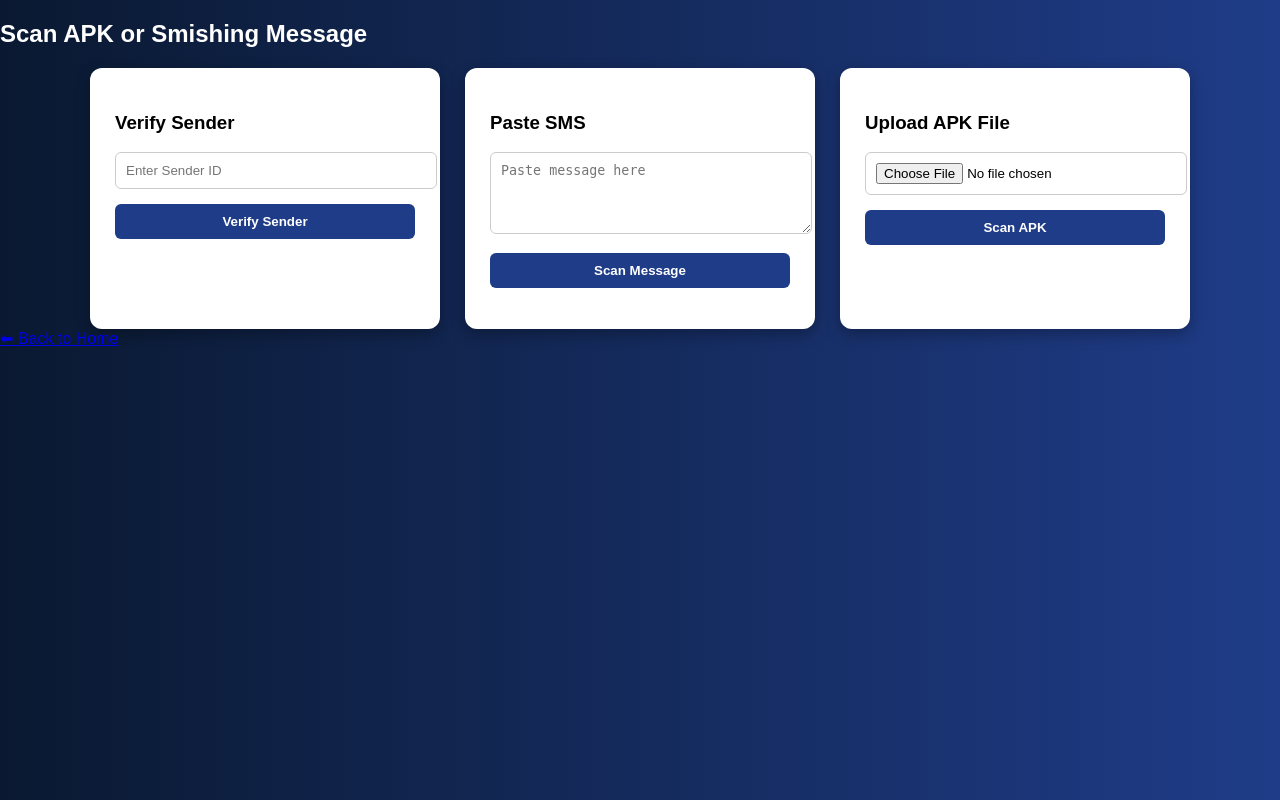
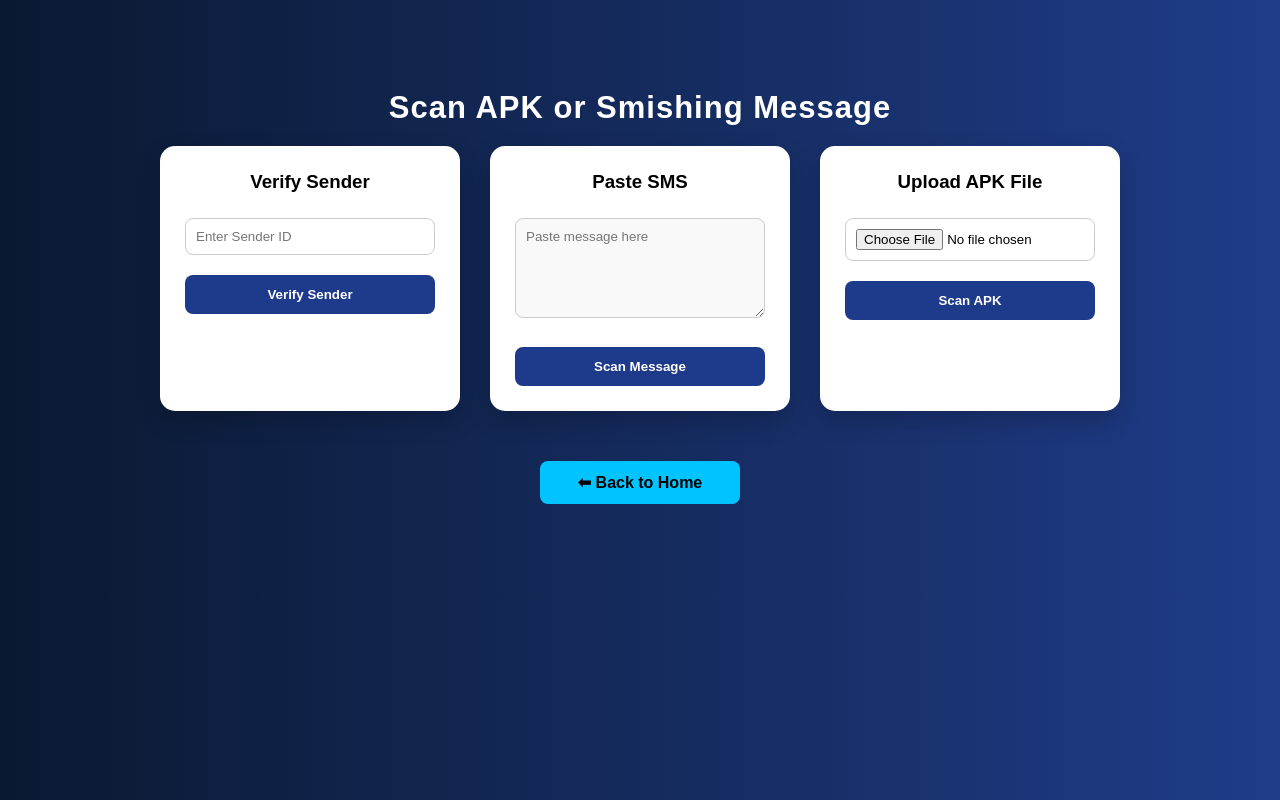
Before and after one commit to rudannimili-99/apkonic, a Flask app: page /scan in a window 1280 px wide. Run offline with Flask 3, Linux system fonts and the light colour scheme.

Commit message:
style.css

```diff
--- a/static/style.css
+++ b/static/style.css
@@ -1,193 +1,514 @@
-/* ===== GLOBAL ===== */
-body {
-    margin: 0;
-    font-family: Arial, sans-serif;
-    background: linear-gradient(to right, #0a1931, #1f3c88);
+/* HERO SECTION (home page) */
+.hero {
+    display: flex;
+    flex-direction: column;
+    justify-content: center;
+    align-items: center;
+    height: 90vh;
+    text-align: center;
     color: white;
 }
 
-/* ===== NAVBAR ===== */
+.hero h1 {
+    font-size: 40px;
+    margin-bottom: 10px;
+}
+
+.hero p {
+    font-size: 18px;
+    margin-bottom: 20px;
+}
+
+/* BUTTON */
+.hero button {
+    padding: 10px 20px;
+    background: white;
+    color: #1f3c88;
+    border: none;
+    border-radius: 6px;
+    cursor: pointer;
+}
+
+.hero button:hover {
+    background: #ddd;
+}
+body{
+            margin:0;
+            font-family: Arial, sans-serif;
+            background: linear-gradient(to right,#0a1931,#1f3c88);
+            color:white;
+            padding:50px 20px;
+        }
+
+        h1{
+            text-align:center;
+            margin-bottom:40px;
+        }
+
+        .container{
+            width: 100%;
+            max-width:1400px;
+            margin:auto;
+            display:flex;
+            flex-direction:column;
+            gap:30px;
+        }
+
+        .card{
+            background:white;
+            color:black;
+            padding:30px;
+            border-radius:15px;
+            box-shadow:0 8px 20px rgba(0,0,0,0.3);
+        }
+
+        .card h2{
+            color:#1f3c88;
+            margin-bottom:15px;
+        }
+
+        .card p{
+            line-height:1.6;
+            font-size:15px;
+        }
+
+        .back-btn{
+            display:block;
+            width:200px;
+            text-align:center;
+            margin:50px auto 0;
+            padding:12px;
+            background:#00c3ff;
+            color:black;
+            border-radius:8px;
+            text-decoration:none;
+            font-weight:bold;
+        }
+
+        .back-btn:hover{
+            background:#00aaff;
+        }
+        body{
+            font-family: Arial;
+            background: linear-gradient(to right,#0a1931,#1f3c88);
+            color:white;
+            text-align:center;
+            padding:50px;
+        }
+
+        .form-box{
+            background:white;
+            color:black;
+            max-width:500px;
+            margin:auto;
+            padding:30px;
+            border-radius:10px;
+        }
+
+        input, textarea{
+            width:100%;
+            padding:10px;
+            margin:10px 0;
+        }
+
+        button{
+            padding:10px 20px;
+            background:#1f3c88;
+            color:white;
+            border:none;
+        }
+        *{
+  margin:0;
+  padding:0;
+  box-sizing:border-box;
+  font-family: Arial, sans-serif;
+}
+
+body{
+  background:#f4f7fb;
+}
+
+/* Navbar */
 header {
-    position: fixed;
+    position: fixed;   /* 🔥 navbar ko top pe fix karega */
     top: 0;
+    left: 0;
     width: 100%;
     background: rgba(0, 0, 0, 0.8);
+    color: white;
     display: flex;
     justify-content: space-between;
     align-items: center;
     padding: 15px 30px;
     z-index: 1000;
 }
-
-.logo {
-    font-size: 22px;
-    font-weight: bold;
+.logo{
+  font-size:22px;
+  font-weight:bold;
 }
 
-nav a {
-    color: white;
-    margin-left: 20px;
-    text-decoration: none;
-    font-weight: bold;
+nav a{
+  color:white;
+  text-decoration:none;
+  margin-left:20px;
+  font-size:16px;
 }
 
-nav a:hover {
-    color: #00c3ff;
+nav a:hover{
+  color:#00c3ff;
 }
 
-/* ===== HERO (HOME PAGE) ===== */
-.hero {
-    display: flex;
-    flex-direction: column;
-    justify-content: flex-start;
-    align-items: center;
-    padding-top: 140px;
-    height: 100vh;
+/* Hero Section */
+.hero{
+  height:80vh;
+  background:linear-gradient(to right,#0a1931,#1f3c88);
+  color:white;
+  text-align:center;
+  padding-top:150px;
+}
+
+.hero h1{
+  font-size:40px;
+  margin-bottom:20px;
+}
+
+.hero p{
+  font-size:18px;
+  margin-bottom:30px;
+}
+
+.hero button{
+  padding:12px 25px;
+  border:none;
+  background:#00c3ff;
+  color:black;
+  font-size:16px;
+  border-radius:5px;
+  cursor:pointer;
+}
+
+.hero button:hover{
+  background:#00aaff;
+}
+
+/* Scan Section */
+.scan{
+  padding:60px 50px;
+  text-align:center;
+}
+
+.scan h2{
+  margin-bottom:40px;
+}
+
+.scan-box{
+  display:flex;
+  justify-content:center;
+  gap:30px;
+  flex-wrap: wrap;
+}
+
+.card{
+  background:white;
+  padding:25px;
+  width:300px;
+  border-radius:10px;
+  box-shadow:0 0 10px rgba(0,0,0,0.1);
+}
+
+.card h3{
+  margin-bottom:15px;
+}
+
+.card input,
+.card textarea{
+  width:100%;
+  padding:10px;
+  margin-bottom:15px;
+  border-radius:5px;
+  border:1px solid #ccc;
+}
+
+.card button{
+  padding:10px 20px;
+  background:#1f3c88;
+  color:white;
+  border:none;
+  border-radius:5px;
+  cursor:pointer;
+}
+
+.card button:hover{
+  background:#0a1931;
+}
+
+/* Features */
+.features{
+  background:#e3f2fd;
+  padding:60px 50px;
+  text-align:center;
+}
+
+.feature-box{
+  display:flex;
+  justify-content:center;
+  gap:20px;
+}
+
+.feature{
+  background:white;
+  padding:20px;
+  border-radius:10px;
+  width:200px;
+  box-shadow:0 0 10px rgba(0,0,0,0.1);
+  font-size:16px;
+}
+
+/* ===== SCAN PAGE CLEAN UI ===== */
+
+.scan-container {
+    padding: 40px;
     text-align: center;
 }
+.scan-container h2 {
+    text-align: center;
+    font-size: 31px;
+    font-weight: bold;
+    color: white;
+    letter-spacing: 1px;
+    margin-top: 0px;   /* ya -10px bhi try kar sakte ho */
+    margin-bottom: 20px;
+}
 
-.hero h1 {
-    font-size: 42px;
+.cards {
+    display: flex;
+    justify-content: center;
+    gap: 30px;
+    flex-wrap: wrap;
+}
+
+/* CARD */
+.card {
+    background: #ffffff;   /* white box */
+    color: #000000;        /* black text */
+    width: 300px;
+    padding: 25px;
+    border-radius: 15px;
+    box-shadow: 0 10px 25px rgba(0,0,0,0.2);
+}
+
+/* TITLE */
+.card h2 {
+    margin-bottom: 15px;
+    color: #111;
+}
+
+/* TEXTAREA */
+.card textarea {
+    width: 100%;
+    height: 100px;
+    padding: 10px;
+    border-radius: 8px;
+    border: 1px solid #ccc;
+    background: #f9f9f9;
+    color: black;
+}
+
+/* INPUT */
+.card input {
+    width: 100%;
+    padding: 10px;
+    border-radius: 8px;
+    border: 1px solid #ccc;
     margin-bottom: 10px;
 }
 
-.hero p {
-    font-size: 18px;
-    margin-bottom: 20px;
-    max-width: 600px;
-}
-
 /* BUTTON */
-.hero button {
-    padding: 12px 25px;
-    background: #00c3ff;
-    color: black;
+.card button {
+    width: 100%;
+    padding: 12px;
+    margin-top: 10px;
     border: none;
-    border-radius: 6px;
+    border-radius: 8px;
+    background: #1e3a8a;  /* dark blue */
+    color: white;
+    font-weight: bold;
     cursor: pointer;
-    font-weight: bold;
-}
-
-.hero button:hover {
-    background: #00a6d6;
-}
-
-/* ===== COMMON CONTAINER ===== */
-.container {
-    width: 90%;
-    max-width: 1100px;
-    margin: 120px auto;
-    text-align: center;
-}
-
-/* ===== CARDS (SCAN + FEATURES) ===== */
-.cards {
-    display: flex;
-    gap: 25px;
-    justify-content: center;
-    flex-wrap: wrap;
-}
-
-.card {
-    background: white;
-    color: black;
-    padding: 25px;
-    width: 300px;
-    border-radius: 12px;
-    box-shadow: 0 5px 15px rgba(0,0,0,0.3);
     transition: 0.3s;
 }
 
-.card:hover {
+/* HOVER */
+.card button:hover {
+    background: #162d6b;
+}
+
+/* RESULT BOX */
+.result-box{
+    margin-top:15px;
+    padding:15px;
+    border-radius:10px;
+    text-align:left;
+    font-size:14px;
+}
+
+/* SAFE */
+.safe{
+    border:2px solid green;
+    color:green;
+}
+
+/* SUSPICIOUS */
+.suspicious{
+    border:2px solid orange;
+    color:orange;
+}
+
+/* DANGEROUS */
+.danger{
+    border:2px solid red;
+    color:red;
+}
+body{
+            margin:0;
+            font-family: Arial, sans-serif;
+            background: linear-gradient(to right,#0a1931,#1f3c88);
+            color:white;
+            padding:50px 20px;
+        }
+
+        h1{
+            text-align:center;
+            margin-bottom:50px;
+        }
+
+        .feature-container{
+            max-width:1100px;
+            margin:auto;
+            display:flex;
+            flex-direction:column;
+            gap:30px;
+        }
+
+        .feature-card{
+            background:white;
+            color:black;
+            padding:30px;
+            border-radius:15px;
+            box-shadow:0 8px 20px rgba(0,0,0,0.3);
+            transition:0.3s;
+        }
+
+        .feature-card:hover{
+            transform:translateY(-5px);
+        }
+
+        .feature-card h2{
+            margin-bottom:15px;
+            color:#1f3c88;
+        }
+
+        .feature-card p{
+            line-height:1.6;
+            font-size:15px;
+        }
+
+        .back-btn{
+            display:block;
+            width:200px;
+            text-align:center;
+            margin:50px auto 0;
+            padding:12px;
+            background:#00c3ff;
+            color:black;
+            border-radius:8px;
+            text-decoration:none;
+            font-weight:bold;
+        }
+
+        .back-btn:hover{
+            background:#00aaff;
+        }
+
+        /* ABOUT PAGE */
+
+        .about-container {
+           width: 100%;
+           max-width: 1200px;
+    margin: auto;
+    padding: 20px;
+}
+
+.about-card {
+    background: rgba(255,255,255,0.95);
+    color: black;
+    padding: 25px;
+    margin: 20px 0;
+    border-radius: 12px;
+    box-shadow: 0 8px 25px rgba(0,0,0,0.2);
+    transition: 0.3s;
+}
+
+.about-card:hover {
     transform: translateY(-5px);
 }
 
-/* INPUTS */
-.card input,
-.card textarea {
-    width: 100%;
-    padding: 10px;
-    margin-bottom: 15px;
-    border-radius: 6px;
-    border: 1px solid #ccc;
+/* Title */
+
+.page-title {
+    text-align: center;
+    font-size: 32px;
+    margin-top: 40px;
+    margin-bottom: 20px;
+    color: white;
+}
+/* ABOUT PAGE PREMIUM */
+
+.about-container {
+    display: flex;
+    flex-wrap: wrap;
+    justify-content: center;
+    gap: 30px;
+    padding: 30px;
 }
 
-/* BUTTONS */
-.card button {
-    width: 100%;
-    padding: 10px;
-    background: #1f3c88;
-    color: white;
+/* GLASS CARD */
+.about-card {
+    width: 320px;
+    padding: 25px;
+    border-radius: 15px;
+
+    background: #ffffff;      /* white box */
+    color: #000000;           /* black text */
+
     border: none;
-    border-radius: 6px;
-    font-weight: bold;
-    cursor: pointer;
+    box-shadow: 0 8px 20px rgba(0,0,0,0.2);
+
+    text-align: center;
+    transition: 0.3s;
 }
 
-.card button:hover {
-    background: #0a1931;
+/* HOVER EFFECT */
+.about-card:hover {
+    transform: translateY(-10px) scale(1.03);
+    box-shadow: 0 15px 35px rgba(0,0,0,0.6);
 }
 
-/* ===== RESULT BOX ===== */
-.result {
-    margin-top: 15px;
-    padding: 15px;
-    border-radius: 10px;
-    font-weight: bold;
+/* TEXT */
+.about-card h2 {
+    margin-bottom: 10px;
+    font-size: 20px;
 }
 
-.safe {
-    background: #d4edda;
-    color: green;
+.about-card p {
+    font-size: 14px;
+    line-height: 1.6;
 }
 
-.danger {
-    background: #f8d7da;
-    color: red;
+/* TITLE */
+.page-title {
+    text-align: center;
+    font-size: 34px;
+    margin-top: 40px;
+    margin-bottom: 20px;
+    color: white;
 }
-
-/* ===== FEATURES PAGE ===== */
-.features {
-    margin-top: 120px;
-    text-align: center;
-}
-
-.features h2 {
-    margin-bottom: 20px;
-}
-
-/* ===== ABOUT PAGE ===== */
-.about {
-    margin-top: 120px;
-    max-width: 800px;
-    margin-left: auto;
-    margin-right: auto;
-    text-align: center;
-}
-
-/* ===== CONTACT PAGE ===== */
-.contact {
-    margin-top: 120px;
-    text-align: center;
-}
-
-.contact input,
-.contact textarea {
-    width: 60%;
-    padding: 10px;
-    margin: 10px 0;
-    border-radius: 6px;
-    border: none;
-}
-
-.contact button {
-    padding: 10px 20px;
-    background: #00c3ff;
-    border: none;
-    border-radius: 6px;
-    cursor: pointer;
-}
-
-.contact button:hover {
-    background: #009ac2;
-}
```
